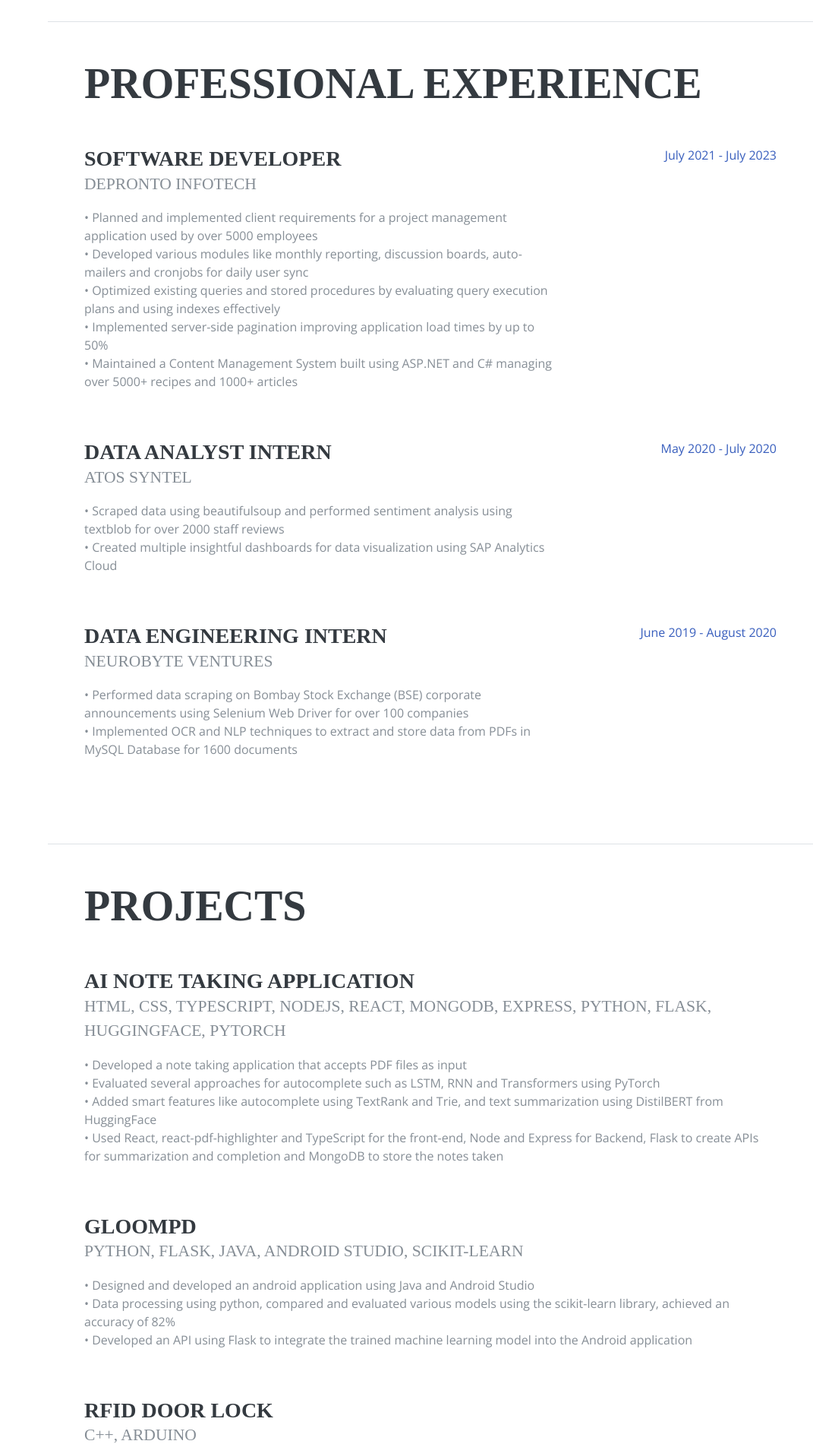
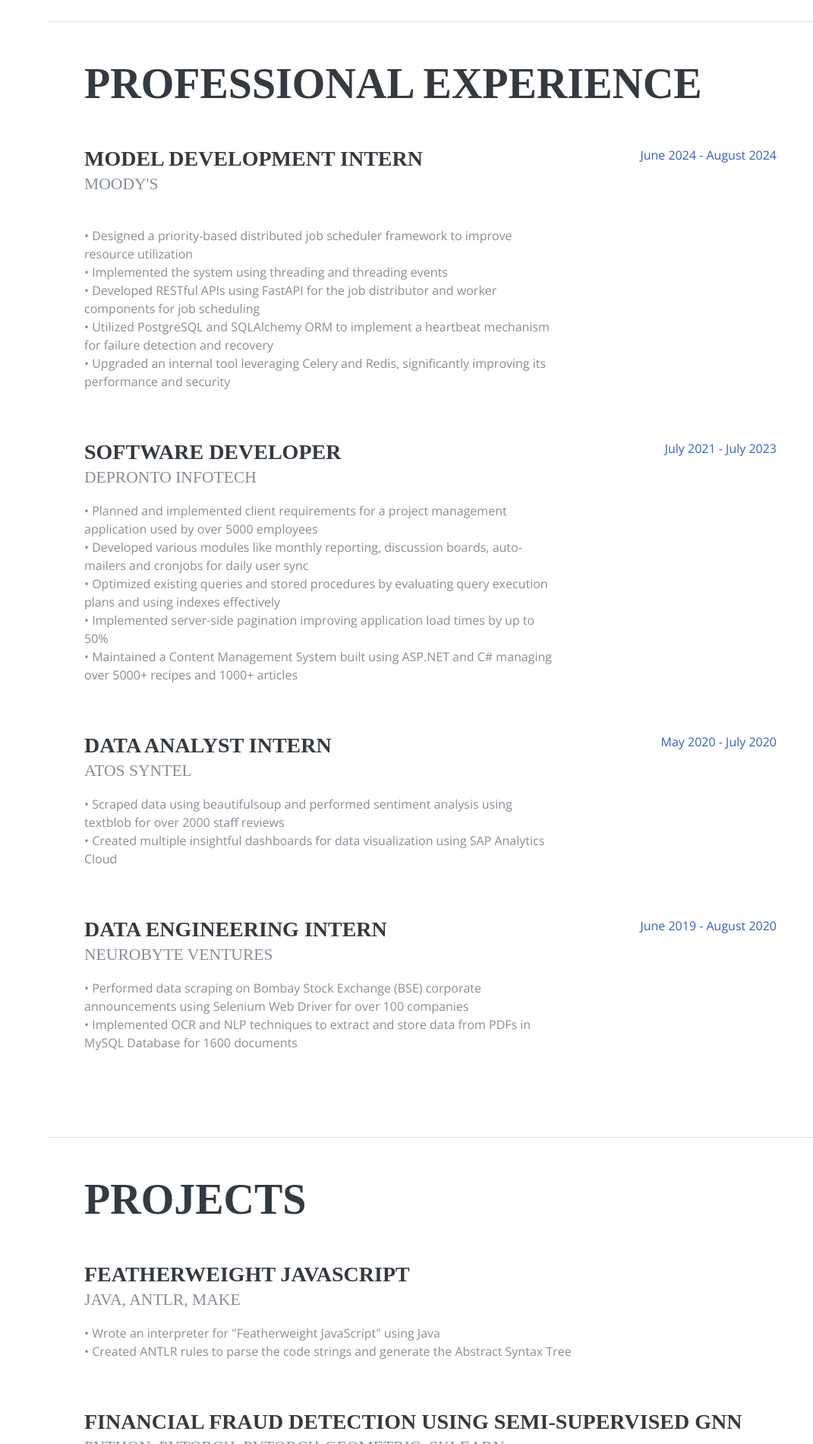
Before and after one commit to tanaygodse/personal-website, a plain HTML site: page index.html in a window 1280 px wide. Shown: the part 1571-3471 px from the top of the page at 76% size, without its empty margins (209-1280 px from the left). Drawn offline with nearby package versions, Linux system fonts and the light colour scheme; a web font is replaced by a local one.

Commit message:
Summer 2024 experience added

```diff
--- a/index.html
+++ b/index.html
@@ -122,6 +122,7 @@
               <p>GPA: 4 (Current)</p>
               <p>Relevant Courses:</br>
                 Fall 2023:</br>
+                CS 200W - Graduate Technical Writing
                 CS 256 - Topics in Artificial Intelligence (Introduction to Artificial Intelligence) </br>
                 CS 267 - Topics in Database Systems (Big Data Analytics with Machine Learning) </br>
                 Spring 2024: </br>
@@ -153,6 +154,23 @@
       <section class="resume-section p-3 p-lg-5 d-flex flex-column" id="experience">
         <div class="my-auto">
           <h2 class="mb-5">Professional Experience</h2>
+
+          <div class="resume-item d-flex flex-column flex-md-row mb-5">
+            <div class="resume-content mr-auto">
+              <h3 class="mb-0">Model Development Intern</h3>
+              <div class="subheading mb-3">Moody's</div>
+              <br>
+              • Designed a priority-based distributed job scheduler framework to improve resource utilization </br>
+              • Implemented the system using threading and threading events </br>
+              • Developed RESTful APIs using FastAPI for the job distributor and worker components for job scheduling </br>
+              • Utilized PostgreSQL and SQLAlchemy ORM to implement a heartbeat mechanism for failure detection and recovery </br>
+              • Upgraded an internal tool leveraging Celery and Redis, significantly improving its performance and security </br>
+              </p>
+            </div>
+            <div class="resume-date text-md-right">
+              <span class="text-primary">June 2024 - August 2024</span>
+            </div>
+          </div>
 
           <div class="resume-item d-flex flex-column flex-md-row mb-5">
             <div class="resume-content mr-auto">
@@ -206,6 +224,28 @@
       <section class="resume-section p-3 p-lg-5 d-flex flex-column" id="projects">
         <div class="my-auto">
           <h2 class="mb-5">Projects</h2>
+
+          <div class="resume-item d-flex flex-column flex-md-row mb-5">
+            <div class="resume-content mr-auto">
+              <h3 class="mb-0">Featherweight JavaScript</h3>
+              <div class="subheading mb-3">Java, ANTLR, Make</div>
+              <p>
+                • Wrote an interpreter for "Featherweight JavaScript" using Java</br>
+                • Created ANTLR rules to parse the code strings and generate the Abstract Syntax Tree</br>
+              </p>
+            </div>
+          </div>
+
+          <div class="resume-item d-flex flex-column flex-md-row mb-5">
+            <div class="resume-content mr-auto">
+              <h3 class="mb-0">Financial Fraud Detection using Semi-supervised GNN</h3>
+              <div class="subheading mb-3">Python, PyTorch, PyTorch-Geometric, Sklearn</div>
+              <p>
+                • Utilized PyTorch and PyTorch-Geometric in Python to perform Financial Fraud Detection using Semi-supervised GNN</br>
+                • Evaluated ROC and AUC of various approaches such as GearSAGE, GNN, GCN, etc. by using sklearn</br>
+              </p>
+            </div>
+          </div>
 
           <div class="resume-item d-flex flex-column flex-md-row mb-5">
             <div class="resume-content mr-auto">
```
Also changed, not shown: 1 other file.
